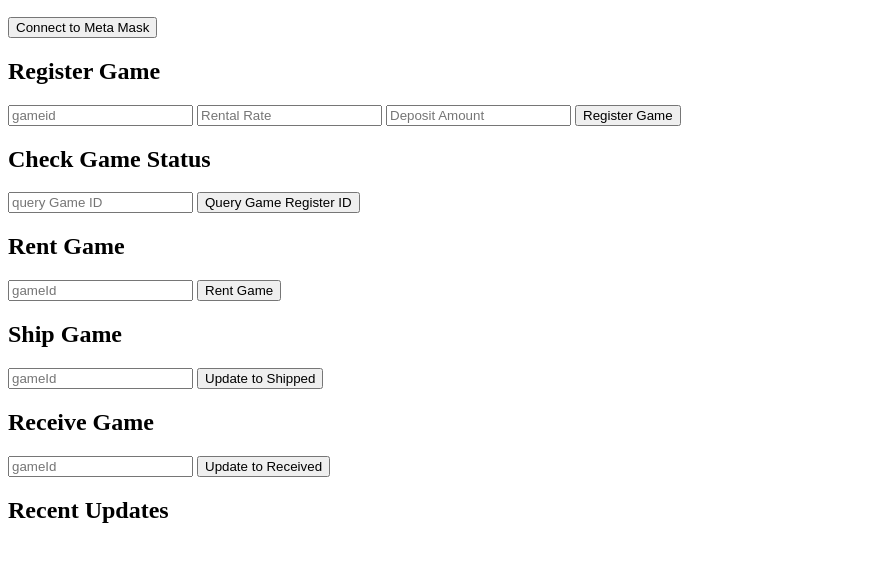
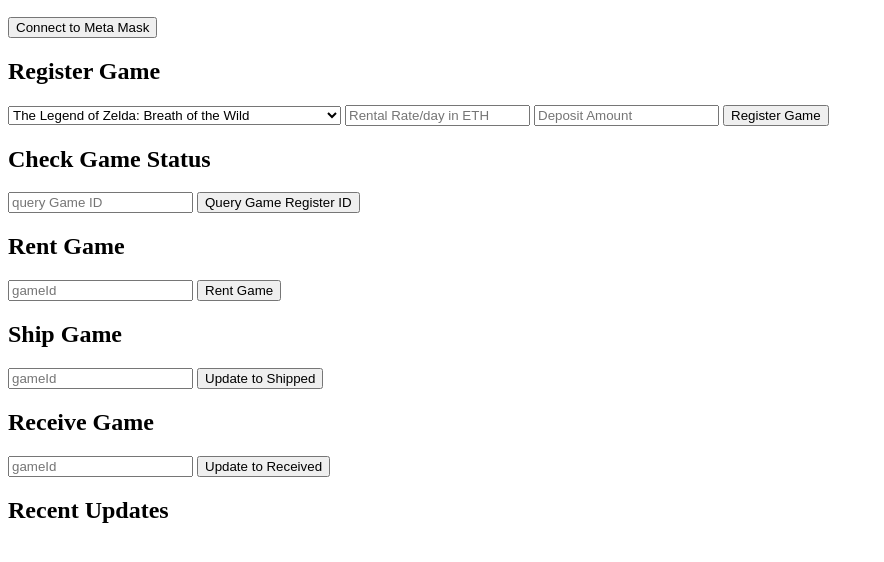
Before and after one commit to dabinlee708/blockchain-developer-bootcamp-final-project, a plain HTML site: page index.html in a window 1280 px wide. Shown: the part 110-672 px from the top of the page, without its empty margins (0-884 px from the left). Drawn offline with Linux system fonts and the light colour scheme.

Commit message:
Game IDs supplied as an option

```diff
--- a/DeSwitch.js
+++ b/DeSwitch.js
@@ -338,6 +338,8 @@ const ssABI = [
   }
 ]
 
+
+
 console.log("hello dapdeverlopers")
 window.addEventListener('load',function(){
     if (typeof window.ethereum !== 'undefined'){
--- a/index.html
+++ b/index.html
@@ -15,8 +15,60 @@
     <div id='mm-current-account'></div>
 
     <h2>Register Game</h2>
-    <input id="gameid" type="number" placeholder="gameid"/>
-    <input id="rentalRate" type="number" placeholder="Rental Rate"/>
+    <select name="gameId" id="gameid">
+        <option value=1>The Legend of Zelda: Breath of the Wild</option>
+        <option value=2>Mario Kart 8 Deluxe [Rev 1.0.0]</option>
+        <option value=3>ARMS</option>
+        <option value=4>Has Been Heroes</option>
+        <option value=5>Puyo Puyo Tetris</option>
+        <option value=6>LEGO City: Undercover</option>
+        <option value=7>The Binding of Isaac: Afterbirth Plus</option>
+        <option value=8>Cave Story Plus</option>
+        <option value=9>Splatoon 2</option>
+        <option value=10>Mario + Rabbids Kingdom Battle</option>
+        <option value=11>Pokken Tournament DX</option>
+        <option value=12>1-2-Switch</option>
+        <option value=13>Super Bomberman R</option>
+        <option value=14>I Am Setsuna</option>
+        <option value=15>Seiken Densetsu Collection</option>
+        <option value=16>Puyo Puyo Tetris</option>
+        <option value=17>LEGO City: Undercover</option>
+        <option value=18>ULTRA STREET FIGHTER II: The Final Challengers</option>
+        <option value=19>Cars 3: Driven to Win</option>
+        <option value=20>Disgaea 5 Complete</option>
+        <option value=21>Minna de Waiwai! Spelunker</option>
+        <option value=22>Just Dance 2017</option>
+        <option value=23>One Piece Unlimited World Red - Deluxe Edition</option>
+        <option value=24>Dragon Ball Xenoverse 2</option>
+        <option value=25>Touhou Kobuto V: Burst Battle</option>
+        <option value=26>Fate/Extella: The Umbral Star</option>
+        <option value=27>LEGO Worlds</option>
+        <option value=28>Minecraft: Story Mode - The Complete Adventure</option>
+        <option value=29>Sine Mora EX</option>
+        <option value=30>Tiny Barbarian DX</option>
+        <option value=31>Cars 3: Driven to Win</option>
+        <option value=32>Rayman Legends: Definitive Edition</option>
+        <option value=33>Retro City Rampage DX</option>
+        <option value=34>Troll and I</option>
+        <option value=35>Soldam: Drop, Connect, Erase</option>
+        <option value=36>Splatoon 2</option>
+        <option value=37>The Binding of Isaac: Afterbirth Plus</option>
+        <option value=38>Super Mario Odyssey</option>
+        <option value=39>Xenoblade Chronicles 2</option>
+        <option value=40>Fire Emblem Warriors</option>
+        <option value=41>Axiom Verge</option>
+        <option value=42>Cartoon Network: Battle Crashers</option>
+        <option value=43>Ittle Dew 2+</option>
+        <option value=44>R.B.I. Baseball 2017</option>
+        <option value=45>The End Is Nigh</option>
+        <option value=46>Gear.Club Unlimited</option>
+        <option value=47>Puyo Puyo Tetris S</option>
+        <option value=48>Skylanders: Imaginators</option>
+        <option value=49>Wonder Boy: The Dragons Trap</option>
+        <option value=50>Nights of Azure 2: Bride of the New Moon</option>
+    </select>
+    <!-- <input id="gameid" type="number" placeholder="gameid"/> -->
+    <input id="rentalRate" type="number" placeholder="Rental Rate/day in ETH"/>
     <input id="depositRate" type="number" placeholder="Deposit Amount"/>
     <button id="registerGame">Register Game</button>
 
```
